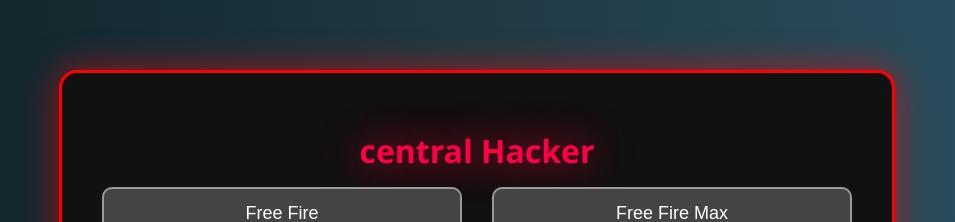
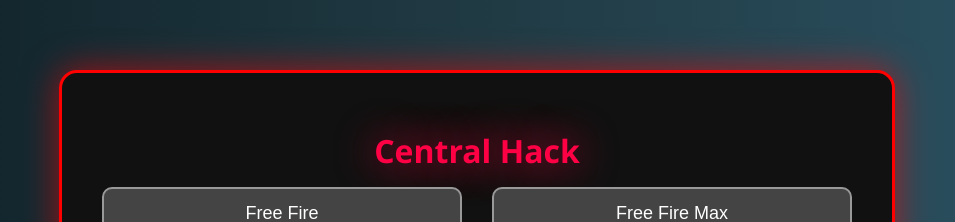
Before and after one commit to paulinhorct-bit/painel-trick, a plain HTML site: page index.html in a window 1280 px wide. Shown: the top 222 px of the page, without its empty margins (163-1118 px from the left). Drawn offline with Linux system fonts and the light colour scheme.

Commit message:
Update index.html

```diff
--- a/index.html
+++ b/index.html
@@ -143,7 +143,7 @@
 <body>
 
   <div class="painel" id="mainPanel">
-    <h2>central Hacker</h2>
+    <h2>Central Hack</h2>
 
     <div class="botoes">
       <button id="btnFF" data-package="com.dts.freefireth">Free Fire</button>
```
